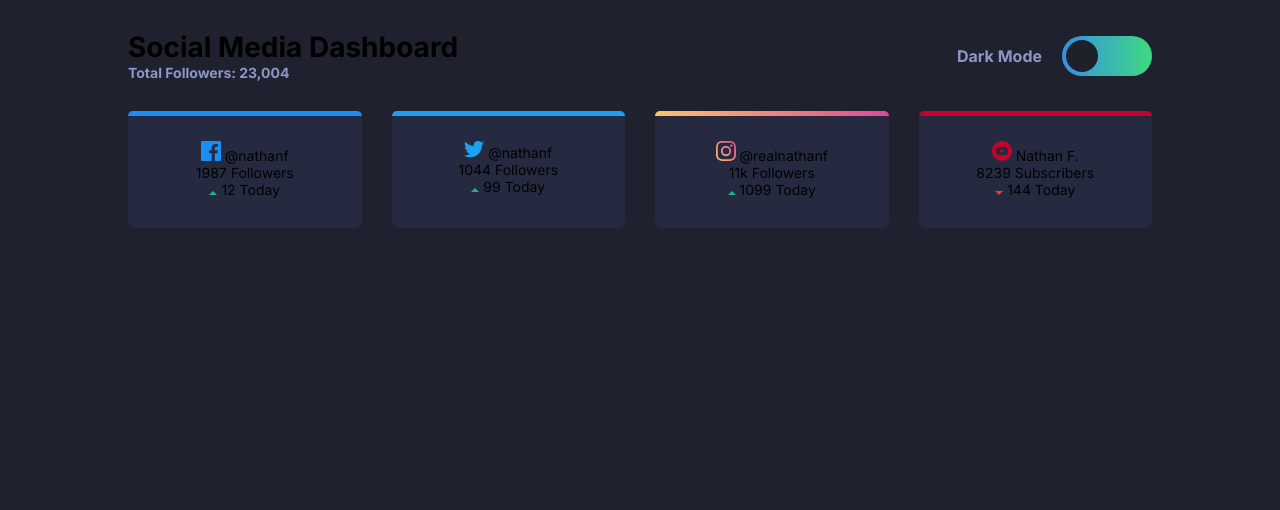
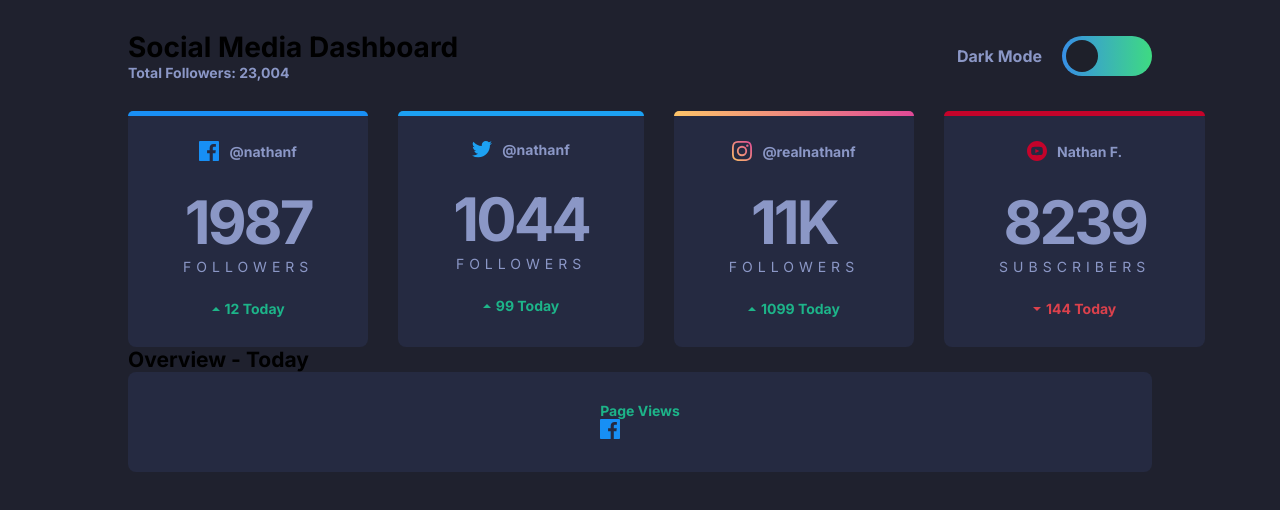
Before and after one commit to victornunesg/social-media-dashboard, a plain HTML site: page index.html in a window 1280 px wide. Drawn offline with Linux system fonts and the light colour scheme.

Commit message:
Followers card finished. 'Overview - Today' part just started.

```diff
--- a/css/style.css
+++ b/css/style.css
@@ -78,6 +78,7 @@ main .followers {
     top: 0;
 }
 
+/*Setting border colors for followers card*/
 .card.facebook::before {
     background: var(--Facebook);
 }
@@ -94,6 +95,51 @@ main .followers {
     background: var(--YouTube);
 }
 
+/*Setting username information*/
 .card .username {
+    display: flex;
+    justify-content: center;
+    color: var(--ColorDarkLight);
+}
 
+.card .username img {
+    margin-right: 10px;
 }
+
+/*Setting followers label*/
+.card .count-followers {
+    display: flex;
+    flex-direction: column;
+    align-items: center;
+    margin: 25px 25px;
+    color: var(--ColorDarkLight);
+    letter-spacing: 5px;
+    text-transform: uppercase;
+}
+
+
+/*Setting followers qty information */
+.card .count-followers span {
+    color: var(--ColorDark);
+    font-size: 60px;
+    font-weight: 700;
+    letter-spacing: -3px;
+}
+
+/*Setting 'XX' Today part*/
+.card span {
+    display: flex;
+    align-items: center;
+    color: var(--LimeGreen);
+    font-weight: 700;
+}
+
+/*To make red Youtube Today part*/
+.card span.down {
+    color: var(--BrightRed);
+}
+
+/*To put some space between the arrow and the word 'Today' */
+.card span img {
+    margin-right: 5px;
+}
--- a/index.html
+++ b/index.html
@@ -90,11 +90,30 @@
             <span>8239</span>
             Subscribers
           </p>
-          <span>
+          <span class="down"> <!--For Youtube the arrow is red so this class is necessary for CSS reference-->
             <img src="./images/icon-down.svg">
             144 Today
           </span>
         </article>
+
+      </section>
+
+      <section class="overview">
+
+        <h2>Overview - Today</h2>
+
+        <div class="grid-overview">
+          <article class="card">
+            <div class="tittle-card">
+              <span>Page Views</span>
+              <img src="./images/icon-facebook.svg">
+            </div>
+          </article>
+        </div>
+
+
+
+
 
       </section>
 
```
